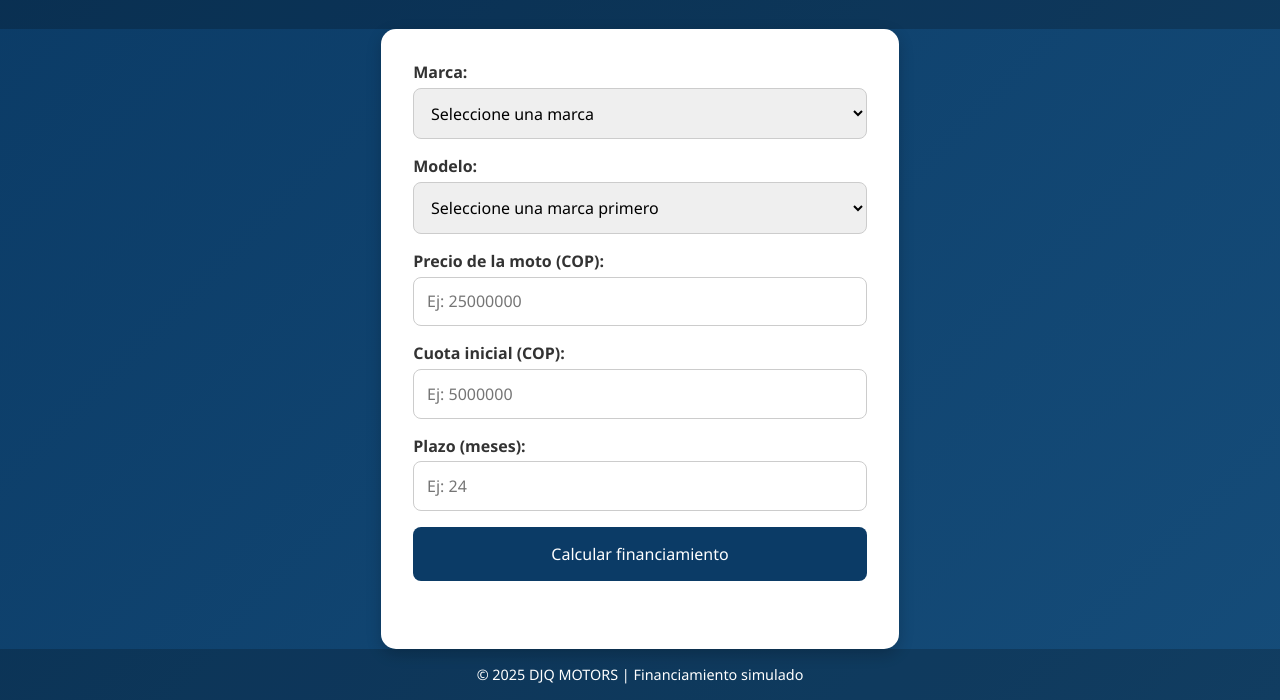
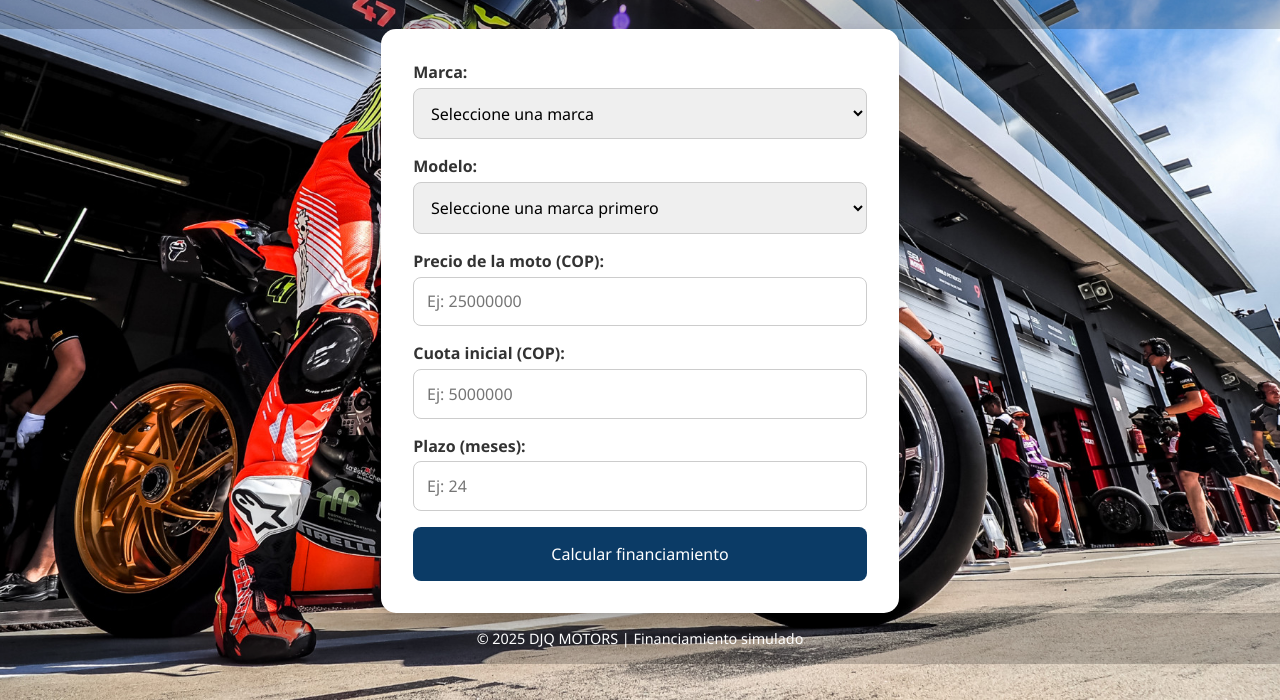
Before and after one commit to Danielgit03/Danielgit03.github.io, a plain HTML site: page financiar.html in a window 1280 px wide. Shown: the part 100-800 px from the top of the page. Drawn offline with Linux system fonts and the light colour scheme.

Commit message:
Update financiar.css

```diff
--- a/financiar.css
+++ b/financiar.css
@@ -6,12 +6,14 @@
 }
 
 body {
-  background: linear-gradient(135deg, #0b3b66, #154c79);
+  background: url(IMG/claro.jpg) no-repeat center center fixed;
+  background-size: cover;
   color: #fff;
-  min-height: 100vh;
+  min-height: 00vh;
   display: flex;
   flex-direction: column;
 }
+
 
 .header {
   text-align: center;
```
